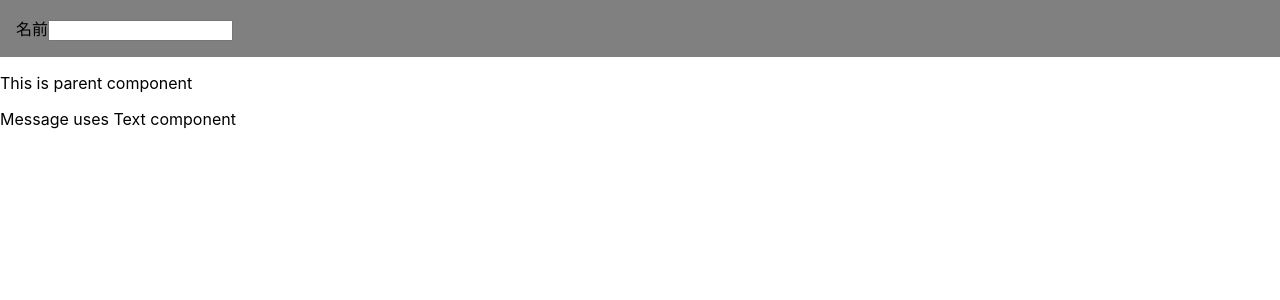
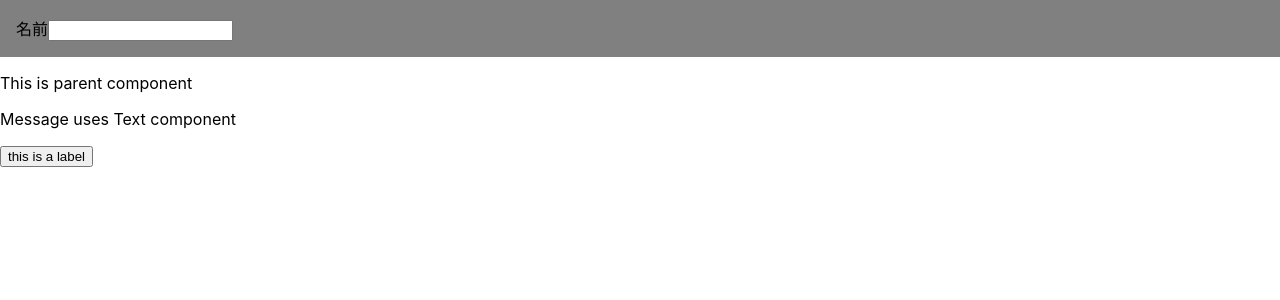
Before and after one commit to mimunojun/reactnextjs, a React (Create React App) app in the folder react-sample/: page / in a window 1280 px wide. Shown: the top 300 px of the page. Built offline with nearby package versions, Linux system fonts and the light colour scheme.

Commit message:
original  component

```diff
--- /dev/null
+++ b/react-sample/src/components/Button.tsx
@@ -0,0 +1,16 @@
+const Button = (props: {label: string, text: string}) => {
+    const {label, text} = props
+
+    const onClick = () => {
+        alert(text)
+
+    }
+
+    return(
+        <button type='button' onClick={onClick}>
+            {label}
+        </button>
+    )
+}
+
+export default Button
--- a/react-sample/src/index.tsx
+++ b/react-sample/src/index.tsx
@@ -6,6 +6,7 @@ import reportWebVitals from './reportWebVitals';
 import Hello from './components/Hello';
 import Name from './components/Name';
 import Message from './components/Message';
+import Button from './components/Button';
 
 const root = ReactDOM.createRoot(
   document.getElementById('root') as HTMLElement
@@ -14,6 +15,7 @@ root.render(
   <React.StrictMode>
     <Name />
     <Message />
+    <Button label={'this is a label'} text={"and here's the text"} />
   </React.StrictMode>
 );
 
```
